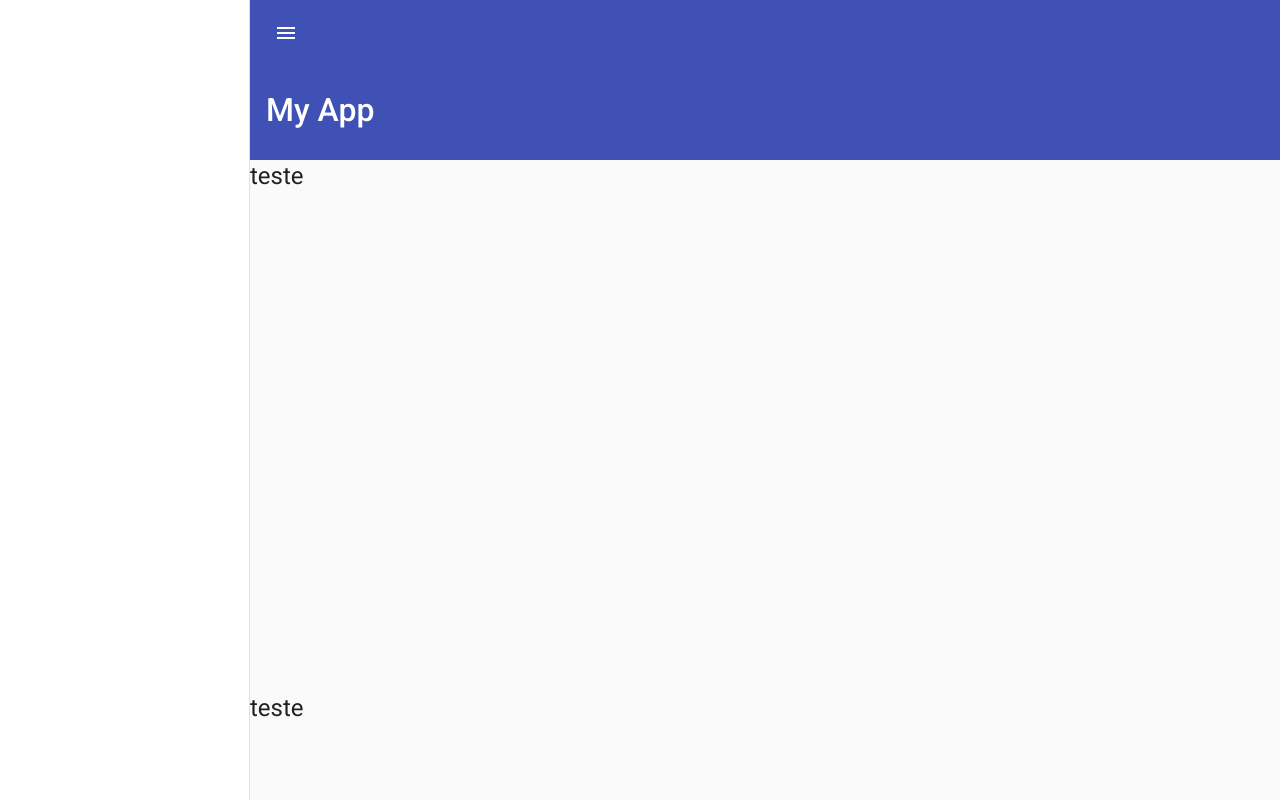
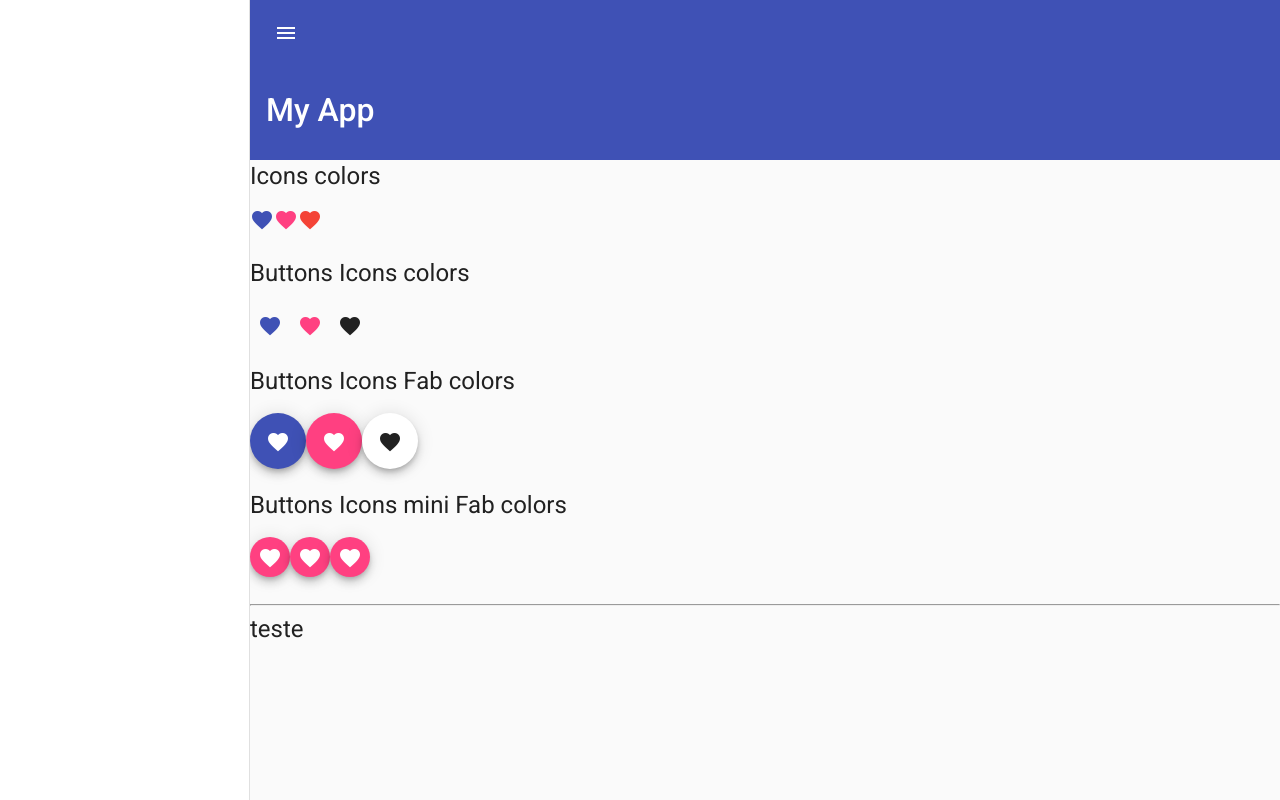
Before and after one commit to gabrielrcdl/Rxjs-Angular-Material, an Angular app in the folder Angular-Material/: page / in a window 1280 px wide. Built offline with nearby package versions, Linux system fonts and the light colour scheme.

Commit message:
add button icon

```diff
--- a/Angular-Material/src/app/app.component.html
+++ b/Angular-Material/src/app/app.component.html
@@ -1,5 +1,3 @@
-
-
 <mat-sidenav-container>
   <mat-sidenav
     class="sidenav"
@@ -14,14 +12,9 @@
     <mat-toolbar
       class="toolbar-menu"
       color="primary"
-    [class.mat-elevation-z4]="applyShadow"
-
+      [class.mat-elevation-z4]="applyShadow"
     >
-      <button
-        mat-icon-button
-        class="example-icon"
-        (click)="sidenav.toggle()"
-      >
+      <button mat-icon-button class="example-icon" (click)="sidenav.toggle()">
         <mat-icon>menu</mat-icon>
       </button>
       <span *ngIf="showText">My App</span>
@@ -35,8 +28,8 @@
     </mat-toolbar>
     <mat-toolbar class="toolbar-submenu" color="primary">
       <span *ngIf="!showText">My App</span>
-
     </mat-toolbar>
+    <app-buttons-icons></app-buttons-icons>
     <h1 class="title">teste</h1>
     <h1 class="title">teste</h1>
     <h1 class="title">teste</h1>
@@ -46,84 +39,3 @@
 </mat-sidenav-container>
 
 <router-outlet></router-outlet>
-
-
-
-
-
-
-
-
-
-
-
-
-
-
-
-
-
-
-
-
-
-
-
-
-
-
-
-
-
-
-
-
-
-
-<!-- <mat-sidenav-container>
-
-  <mat-sidenav
-   #sidenav
-    [opened]="!isSmallScreen"
-    [fixedInViewport]="true"
-    [mode]="sidenavMode"
-
-    >
-  </mat-sidenav>
-
-  <mat-sidenav-content>
-    <mat-toolbar color="primary">
-      <button
-       mat-icon-button
-       class="example-icon"
-       (click)="sidenav.toggle()"
-
-       >
-        <mat-icon>menu</mat-icon>
-      </button>
-      <span>My App</span>
-      <span class="example-spacer"></span>
-      <button mat-icon-button class="example-icon favorite-icon" aria-label="Example icon-button with heart icon">
-        <mat-icon>favorite</mat-icon>
-      </button>
-      <button mat-icon-button class="example-icon" aria-label="Example icon-button with share icon">
-        <mat-icon>share</mat-icon>
-      </button>
-    </mat-toolbar>
-    <mat-toolbar color="primary">
-      <span>My App</span>
-    </mat-toolbar>
-    <h1 class="title">teste</h1>
-    <h1 class="title">teste</h1>
-    <h1 class="title">teste</h1>
-    <h1 class="title">teste</h1>
-    <h1 class="title">teste</h1>
-    <h1 class="title">teste</h1>
-
-
-
-
-  </mat-sidenav-content>
-</mat-sidenav-container>
-
-<router-outlet></router-outlet> -->
--- a/Angular-Material/src/app/app.component.ts
+++ b/Angular-Material/src/app/app.component.ts
@@ -5,7 +5,6 @@ import { fromEvent, map } from 'rxjs';
 export const SCROLL_CONTAINER = 'mat-sidenav-content';
 export const TEXT_LIMIT = 50;
 export const SHADOW_LIMIT = 100;
-
 
 @Component({
   selector: 'app-root',
@@ -15,47 +14,38 @@ export const SHADOW_LIMIT = 100;
 export class AppComponent implements OnInit {
   public isSmallScreen: boolean = false;
   public showText: boolean = false;
-  public  applyShadow: boolean = false;
-
-
+  public applyShadow: boolean = false;
 
   constructor(private breakpointObserver: BreakpointObserver) {}
-
 
   ngOnInit(): void {
     const container = document.getElementsByClassName(SCROLL_CONTAINER)[0];
 
-
     fromEvent(container, 'scroll')
-    .pipe(
-      map(() => container.scrollTop)
-    )
-    .subscribe({
-      next: (value: number) => this.determineHeader(value)// next recebe o resultado do map
-    })
+      .pipe(map(() => container.scrollTop))
+      .subscribe({
+        next: (value: number) => this.determineHeader(value), // next recebe o resultado do map
+      });
   }
 
-  determineHeader( scrollTop: number){
-    this.showText = scrollTop >=  TEXT_LIMIT;
-    this.applyShadow = scrollTop >= SHADOW_LIMIT
+  determineHeader(scrollTop: number) {
+    this.showText = scrollTop >= TEXT_LIMIT;
+    this.applyShadow = scrollTop >= SHADOW_LIMIT;
   }
-
   ngAfterContentInit(): void {
     // Observando o tempo todo o tamanho da tela
-    this.breakpointObserver.observe(['(max-width: 800px)'])
-    .subscribe({
+    this.breakpointObserver.observe(['(max-width: 800px)']).subscribe({
       next: (res) => {
-          if (res.matches) {
-            this.isSmallScreen = true;
-          }else{
-            this.isSmallScreen = false;
-          }
+        if (res.matches) {
+          this.isSmallScreen = true;
+        } else {
+          this.isSmallScreen = false;
+        }
       },
     });
   }
 
-
-  get sidenavMode(){
+  get sidenavMode() {
     return this.isSmallScreen ? 'over' : 'side';
   }
 }
--- a/Angular-Material/src/app/app.module.ts
+++ b/Angular-Material/src/app/app.module.ts
@@ -5,10 +5,12 @@ import { AppRoutingModule } from './app-routing.module';
 import { AppComponent } from './app.component';
 import { BrowserAnimationsModule } from '@angular/platform-browser/animations';
 import { MaterialModule } from './Material/Material.module';
+import { ButtonsIconsComponent } from './buttons-icons/buttons-icons.component';
 
 @NgModule({
   declarations: [
-    AppComponent
+    AppComponent,
+    ButtonsIconsComponent
   ],
   imports: [
     BrowserModule,
--- /dev/null
+++ b/Angular-Material/src/app/buttons-icons/buttons-icons.component.html
@@ -0,0 +1,51 @@
+<div>
+  <h1>Icons colors</h1>
+  <mat-icon color="primary">favorite</mat-icon>
+  <mat-icon color="accent">favorite</mat-icon>
+  <mat-icon color="warn">favorite</mat-icon>
+</div>
+<br />
+
+<div>
+  <h1>Buttons Icons colors</h1>
+  <button mat-icon-button color="primary">
+    <mat-icon>favorite</mat-icon>
+  </button>
+  <button mat-icon-button color="accent">
+    <mat-icon>favorite</mat-icon>
+  </button>
+  <button mat-icon-button color="color">
+    <mat-icon>favorite</mat-icon>
+  </button>
+</div>
+<br />
+
+<div>
+  <h1>Buttons Icons Fab colors</h1>
+  <button mat-fab color="primary">
+    <mat-icon>favorite</mat-icon>
+  </button>
+  <button mat-fab color="accent">
+    <mat-icon>favorite</mat-icon>
+  </button>
+  <button mat-fab color="color">
+    <mat-icon>favorite</mat-icon>
+  </button>
+</div>
+
+<br />
+
+<div>
+  <h1>Buttons Icons mini Fab colors</h1>
+  <button mat-mini-fab="primary">
+    <mat-icon>favorite</mat-icon>
+  </button>
+  <button mat-mini-fab="accent">
+    <mat-icon>favorite</mat-icon>
+  </button>
+  <button mat-mini-fab="color">
+    <mat-icon>favorite</mat-icon>
+  </button>
+</div>
+<br />
+<hr />
--- /dev/null
+++ b/Angular-Material/src/app/buttons-icons/buttons-icons.component.ts
@@ -0,0 +1,15 @@
+import { Component, OnInit } from '@angular/core';
+
+@Component({
+  selector: 'app-buttons-icons',
+  templateUrl: './buttons-icons.component.html',
+  styleUrls: ['./buttons-icons.component.scss']
+})
+export class ButtonsIconsComponent implements OnInit {
+
+  constructor() { }
+
+  ngOnInit(): void {
+  }
+
+}
```
Also changed, not shown: Angular-Material/src/app/buttons-icons/buttons-icons.component.scss (added).
